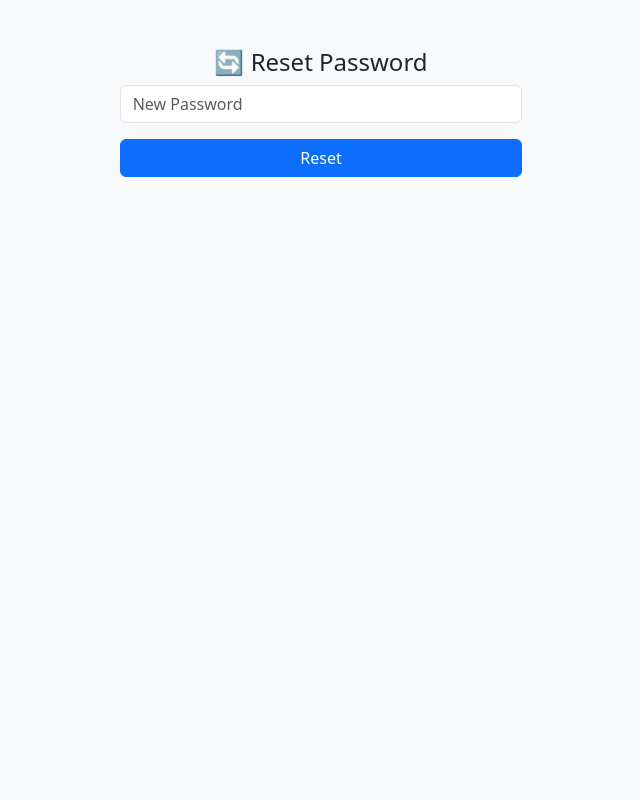
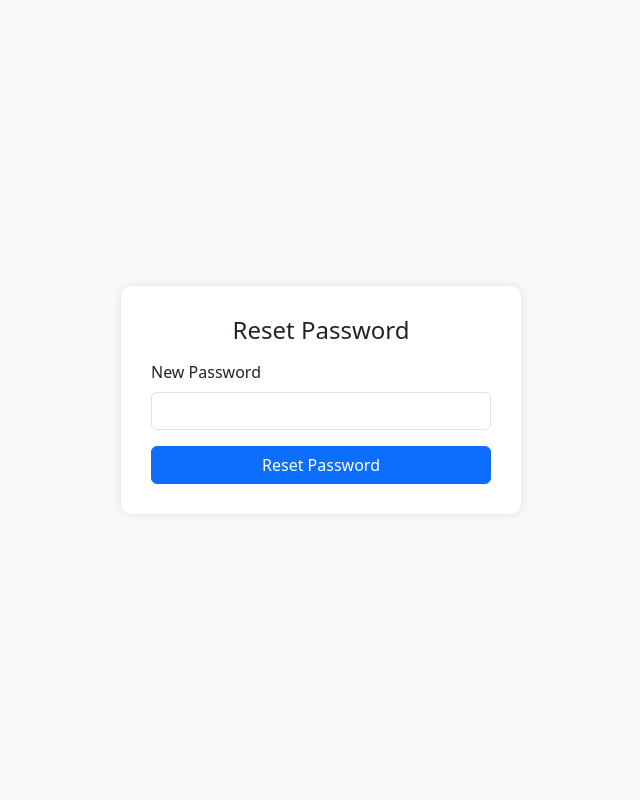
Before and after one commit to Madhan12-tech/Vanes_erp, a Flask app: page /reset_password in a window 1280 px wide. Shown: the whole page, without its empty margins (319-959 px from the left). Run offline with Flask 3, Linux system fonts and the light colour scheme.

Commit message:
Update reset_password.html

```diff
--- a/templates/reset_password.html
+++ b/templates/reset_password.html
@@ -2,12 +2,30 @@
 <html lang="en">
 <head>
   <meta charset="UTF-8">
+  <meta name="viewport" content="width=device-width, initial-scale=1.0">
   <title>Reset Password</title>
   <link href="https://cdn.jsdelivr.net/npm/bootstrap@5.3.0/dist/css/bootstrap.min.css" rel="stylesheet">
+  <style>
+    body {
+      background-color: #f8f9fa;
+      height: 100vh;
+      display: flex;
+      justify-content: center;
+      align-items: center;
+    }
+    .box {
+      background: white;
+      padding: 30px;
+      border-radius: 10px;
+      box-shadow: 0 0 10px rgba(0, 0, 0, 0.1);
+      max-width: 400px;
+      width: 100%;
+    }
+  </style>
 </head>
-<body class="bg-light">
-  <div class="container mt-5 col-md-4">
-    <h4 class="text-center">🔄 Reset Password</h4>
+<body>
+  <div class="box">
+    <h4 class="text-center mb-3">Reset Password</h4>
 
     {% with messages = get_flashed_messages(with_categories=true) %}
       {% if messages %}
@@ -18,9 +36,12 @@
     {% endwith %}
 
     <form method="POST">
-      <input type="password" class="form-control mb-3" name="password" placeholder="New Password" required>
+      <div class="mb-3">
+        <label for="password" class="form-label">New Password</label>
+        <input type="password" name="password" class="form-control" required>
+      </div>
       <div class="d-grid">
-        <button class="btn btn-primary" type="submit">Reset</button>
+        <button type="submit" class="btn btn-primary">Reset Password</button>
       </div>
     </form>
   </div>
```
